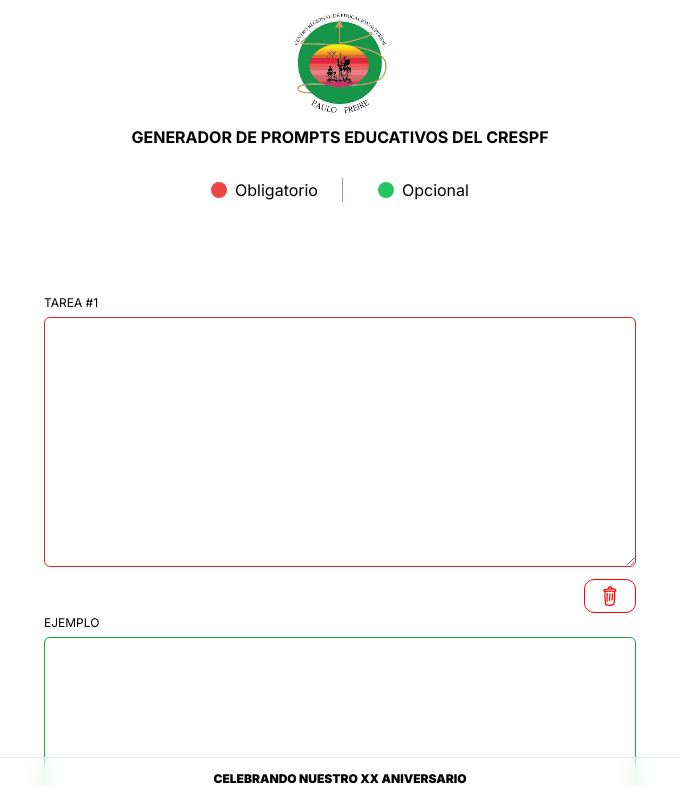
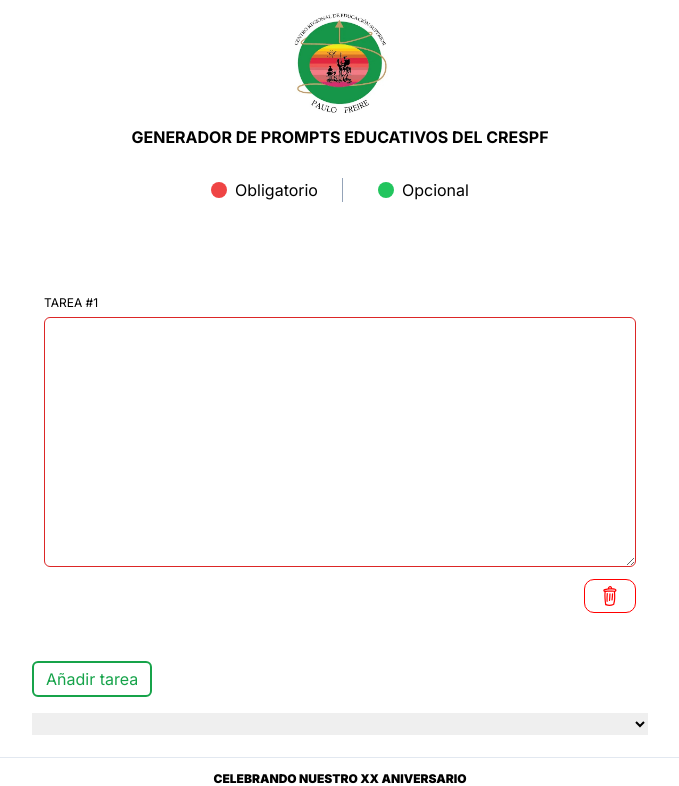
Before and after one commit to d3vr10/bunpractice, a Next.js app: page / in a window 1280 px wide. Shown: the top 786 px of the page, without its empty margins (300-979 px from the left). Built offline with nearby package versions, Linux system fonts and the light colour scheme.

Commit message:
Example boxes are now selectively created for further task explanation

```diff
--- a/src/components/PromptForm.tsx
+++ b/src/components/PromptForm.tsx
@@ -16,7 +16,7 @@ import { useEffect } from "react";
 
 
 export default function PromptForm() {
-    const { register, handleSubmit, control, getValues, setValue, trigger, formState: { errors, touchedFields } } = useForm<zodSchemas.PromptDataSchemaType>({
+    const { register, unregister, handleSubmit, control, getValues, setValue, trigger, formState: { errors, touchedFields } } = useForm<zodSchemas.PromptDataSchemaType>({
         resolver: zodResolver(zodSchemas.PromptDataSchema),
         mode: "all",
         defaultValues: {
@@ -40,7 +40,7 @@ export default function PromptForm() {
     return (
         <form action="" onSubmit={handleSubmit(onSubmit)} noValidate={true} className="flex flex-col">
 
-            <TaskArray getValues={getValues} register={register} control={control} errors={errors} />
+            <TaskArray unregister={unregister} getValues={getValues} register={register} control={control} errors={errors} />
 
             <div className="form-field col-span-2 mt-10">
                 <label htmlFor="context">Contexto</label>
--- a/src/components/PromptUI.tsx
+++ b/src/components/PromptUI.tsx
@@ -51,8 +51,8 @@ export default function PromptTextField(
                                     Utiliza un estilo de redacción: ${formValues.writingStyle}
                                 `.replace(/^[\s\t]+/mg, '');
                                 setValue("promptText", text);
-                                toast("Compilado con exito", { duration: 1500, icon: "⚙️" })
-                            } else toast("Error al compilar", { duration: 1500, icon: "❌" })
+                                toast("Generado con exito", { duration: 1500, icon: "⚙️" })
+                            } else toast("Error al generar. Revise su formulario por favor.", { duration: 1500, icon: "❌" })
                         }}>Generar</button>
                         <button className="!text-sm form-button self-end hover:bg-green-700 hover:text-white px-2 py-1 inline-block w-auto h-auto rounded-md text-green-700 border-green-700" onClick={copyToClipboard}>Copiar</button>
                     </div>
--- a/src/components/TaskArray.tsx
+++ b/src/components/TaskArray.tsx
@@ -1,42 +1,90 @@
 "use client";
 
 import { PromptDataSchemaType } from "@/lib/schemas/validationSchema";
-import { Control, FieldErrors, FieldValues, UseFormGetValues, UseFormRegister, useFieldArray, useForm } from "react-hook-form";
+import { Control, FieldErrors, FieldValues, UseFormGetValues, UseFormRegister, UseFormUnregister, useFieldArray, useForm } from "react-hook-form";
 import TrashBinIcon from "../../public/svgs/trash_bin.svg";
 import Image from "next/image";
 import clsx from "clsx";
+import { useState } from "react";
 
-export default function TaskArray({register, errors, control, getValues}: {register: UseFormRegister<PromptDataSchemaType>, errors: FieldErrors<PromptDataSchemaType>, control: Control<PromptDataSchemaType>, getValues: UseFormGetValues<PromptDataSchemaType>}) {
+export default function TaskArray({ register, unregister, errors, control, getValues }: {
+    register: UseFormRegister<PromptDataSchemaType>,
+    unregister: UseFormUnregister<PromptDataSchemaType>,
+    errors: FieldErrors<PromptDataSchemaType>,
+    control: Control<PromptDataSchemaType>,
+    getValues: UseFormGetValues<PromptDataSchemaType>
+}) {
     // const { control, register, formState: {errors} } = useForm();
     const { fields, append, remove } = useFieldArray({ control, name: "taskSet" });
+    const [examplePosList, setExamplePosList] = useState<Array<number>>([])
 
     return (
         <>
 
 
             {!!fields.length && fields.map((task, index) => (
-                <>
                 <div className="form-field col-span-2 mt-6" key={task.id.toString()}>
-                        <label>Tarea #{index+1}</label>
+                    <label>Tarea #{index + 1}</label>
                     <textarea {...register(`taskSet.${index}.content` as const)} className={`${clsx("py-1 px-2 form-control", {
                         "form-control-error": !!errors.taskSet && !!errors.taskSet[index],
                         "form-control-success": !!!errors.taskSet || !!!errors.taskSet[index]
                     })}`} cols={30} rows={10}></textarea>
                     {/* <Image priority src={} className="self-end" alt="Eliminar" onClick={()=>remove(index)} /> */}
-                        <TrashBinIcon className="mt-3 transition-colors self-end cursor-pointer &_path:fill-white hover:&_rect:fill-red-500" alt="Eliminar" onClick={()=>remove(index)} />
+                    <TrashBinIcon className="mt-3 transition-colors self-end cursor-pointer &_path:fill-white hover:&_rect:fill-red-500" alt="Eliminar" onClick={(event: any) => {
+                        const updatedExamplePosList = examplePosList.filter((taskPos: number) => taskPos !== index)
+                            .map((taskPos) => {
+                                if (taskPos > index)
+                                    return taskPos - 1
+                                return taskPos
+                            })
+
+                        const path = `taskSet.${index}.example`;
+                        unregister(path as any)
+                        const exampleBox = document.getElementById('example-' + index)
+                        exampleBox?.remove()
+                        setExamplePosList(updatedExamplePosList)
+                        remove(index)
+                    }} />
                     {errors.taskSet && <div className="">{errors.taskSet.message?.toString()}</div>}
 
-                        <label>Ejemplo</label>
-                        <textarea {...register(`taskSet.${index}.example` as const)} className={`${clsx("py-1 px-2 form-control form-control-success")}`} cols={30} rows={10}></textarea>
+                </div>
+            ))}
 
-
-                    </div>
-                </>
-            ))}
 
             <button className="w-fit border-green-600 border-solid border-2 text-green-600 hover:bg-green-600 hover:text-white transition-colors ease-out rounded-md px-3 py-1 mt-6" onClick={() => {
                 append({ content: "", example: "" });
             }}>Añadir tarea</button>
+
+            <select name="" id="" className="mt-4 mb-2" defaultValue={-1} onChange={(event) => {
+                const selectedTaskExample = event.target.value
+                event.target.value = "-1"
+                setExamplePosList(examplePosList.concat([Number(selectedTaskExample)]).sort((a, b) => a - b))
+
+            }}>
+                <option disabled value="-1"></option>
+                {!!fields.length && fields.map((task, index) => {
+                    const foundExample = examplePosList.find((taskPos: number): any => taskPos === index)
+                    if (foundExample === undefined) return (
+                        <option key={task.id} value={index}>Tarea #{index + 1}</option>
+                    )
+                }
+                )}
+            </select>
+
+            {examplePosList.map((taskPos: number, index: number) => (
+                <div className="form-field mt-6" key={"example-field-" + `${taskPos}`} id={"example-" + `${taskPos}`} >
+                    <label>Ejemplo de Tarea #{taskPos + 1}</label>
+                    <textarea name="" id="" className={`${clsx("py-1 px-2 form-control")}`}></textarea>
+                    <TrashBinIcon className="mt-3 transition-colors self-end cursor-pointer &_path:fill-white hover:&_rect:fill-red-500" alt="Eliminar" onClick={(event: any) => {
+                        const exampleBox = document.getElementById('example-' + taskPos)
+                        setExamplePosList(examplePosList.filter((innerTaskPos: number) => innerTaskPos !== taskPos))
+                        unregister(`taskSet.${taskPos}.example`)
+                        exampleBox?.remove()
+
+                    }} />
+                </div>
+
+            ))}
         </>
     );
 }
```
Lines whose indentation alone changed are shown as unchanged.
